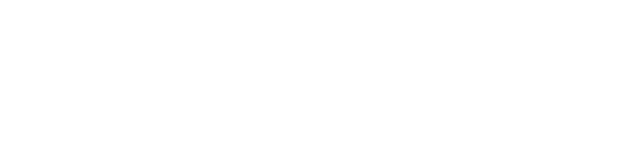
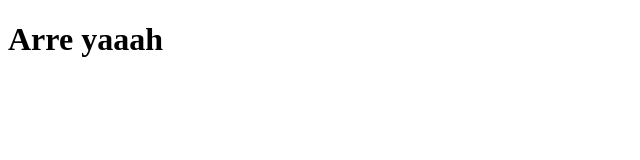
Before and after one commit to IntelliSensei/GitDemo, a plain HTML site: page index.html in a window 1280 px wide. Shown: the whole page, without its empty margins (0-640 px from the left). Drawn offline with Linux system fonts and the light colour scheme.

Commit message:
h1 added with yaah

```diff
--- a/index.html
+++ b/index.html
@@ -7,6 +7,6 @@
     <title>Keyur Agile</title>
 </head>
 <body>
-
+    <h1>Arre yaaah</h1>
 </body>
 </html>
```
